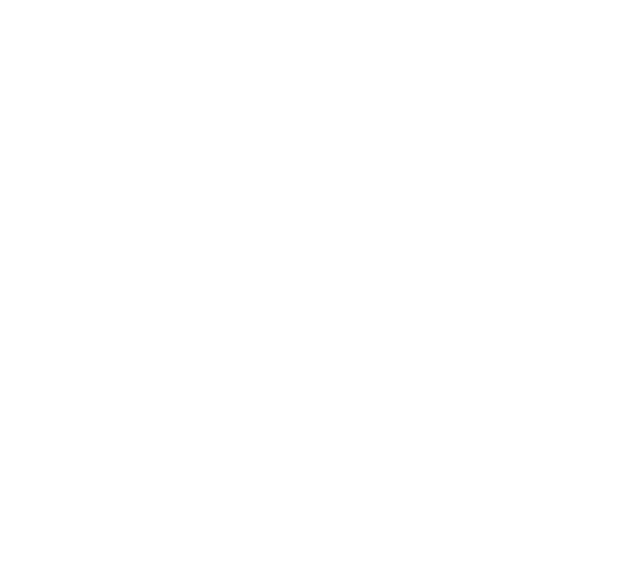
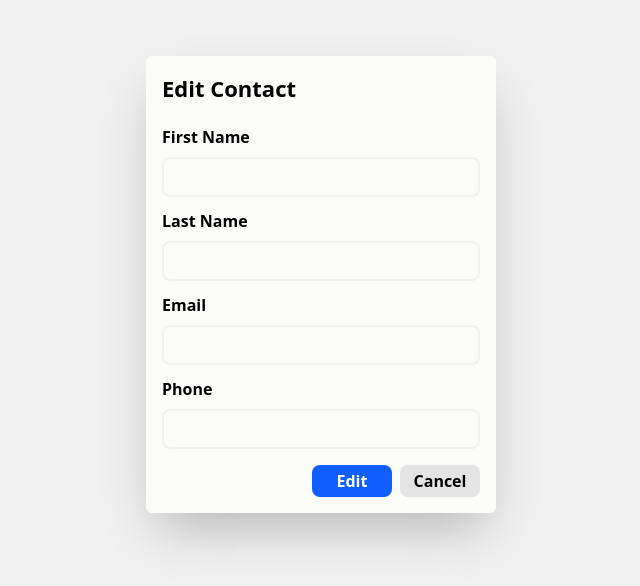
Before and after one commit to HosseinGhiyasi2003/contact-app, a React (Vite) app: page /edit-contact in a window 1280 px wide. Before the commit this address had no page. Shown: the top 586 px of the page, without its empty margins (319-959 px from the left). Built offline with nearby package versions, Linux system fonts and the light colour scheme.

Commit message:
completed: ui project

```diff
--- /dev/null
+++ b/src/components/ContactItem.jsx
@@ -0,0 +1,15 @@
+function ContactItem() {
+  return (
+    <tr className="text-left border-t-2 border-[#f2f2f3]">
+      <td className="pl-2 w-[150px] pt-2 pb-2">hossein ghiyasi</td>
+      <td className="w-[200px] pl-4 pt-2 pb-2">hosseinghiyasi2020</td>
+      <td className="pl-15 pt-2 pb-2">
+        <button className="bg-secondary w-20 py-1 rounded-lg text-white hover:bg-[#ed5252da] cursor-pointer">
+          Delete
+        </button>
+      </td>
+    </tr>
+  );
+}
+
+export default ContactItem;
--- /dev/null
+++ b/src/components/ContactsList.jsx
@@ -0,0 +1,38 @@
+import { Link } from "react-router-dom";
+import SearchBox from "./SearchBox";
+import ContactItem from "./ContactItem";
+
+function ContactsList() {
+  return (
+    <section className="bg-[#fbfbfa] max-w-[500px] p-3 rounded-md shadow-2xl mt-14 mx-3">
+      <div className="flex justify-between">
+        <h2 className="text-[22px] font-semibold">Contact List</h2>
+        <Link
+          to="/add-contact"
+          className="bg-primary text-white flex justify-center items-center font-semibold py-2 px-3 rounded-lg cursor-pointer hover:bg-[#0e7dfdd0] transition-colors"
+        >
+          Add Contact
+        </Link>
+      </div>
+      <div className="mt-3">
+        <SearchBox />
+      </div>
+      <div className="max-h-80 overflow-y-auto">
+        <table className="w-full mx-auto mt-4">
+          <thead>
+            <tr className="text-left">
+              <th className="pb-2 pl-2">Name</th>
+              <th className="pb-2 pl-4">Email</th>
+              <th className="pb-2 pl-15">Action</th>
+            </tr>
+          </thead>
+          <tbody>
+            <ContactItem />
+          </tbody>
+        </table>
+      </div>
+    </section>
+  );
+}
+
+export default ContactsList;
--- /dev/null
+++ b/src/components/SearchBox.jsx
@@ -0,0 +1,5 @@
+function SearchBox() {
+  return <input type="text" placeholder="Search" className="w-full outline-0 border-2 border-[#f2f2f3] rounded-lg py-1.5 px-3" />;
+}
+
+export default SearchBox;
--- a/src/index.css
+++ b/src/index.css
@@ -1,6 +1,13 @@
 @import "tailwindcss";
 
 @theme {
-  --primary-color: #0e5ffd;
-  --secondary-color: #ed5252;
+  --color-primary: #0e5ffd;
+  --color-secondary: #ed5252;
 }
+
+body {
+  min-height: 100vh;
+  display: flex;
+  justify-content: center;
+  background-color: #f1f1f1;
+}
--- /dev/null
+++ b/src/pages/AddContactPage.jsx
@@ -0,0 +1,59 @@
+import { Link } from "react-router-dom";
+
+
+function AddContactPage() {
+
+  return (
+    <div className="w-[350px] bg-[#fbfbfa] rounded-md shadow-2xl p-4 mt-14">
+      <h3 className="text-[22px] font-semibold">Add Contact</h3>
+      <form className="mt-5">
+        <div className="flex flex-col mb-3">
+          <label htmlFor="first_name" className="font-semibold">
+            First Name
+          </label>
+          <input
+            type="text"
+            id="first_name"
+            className="outline-0 border-2 border-[#f2f2f3] rounded-lg mt-2 py-1.5 px-3"
+          />
+        </div>
+        <div className="flex flex-col mb-3">
+          <label htmlFor="first_name" className="font-semibold">
+            Last Name
+          </label>
+          <input
+            type="text"
+            id="last_name"
+            className="outline-0 border-2 border-[#f2f2f3] rounded-lg mt-2 py-1.5 px-3"
+          />
+        </div>
+        <div className="flex flex-col mb-3">
+          <label htmlFor="first_name" className="font-semibold">
+            Email
+          </label>
+          <input
+            type="text"
+            id="email"
+            className="outline-0 border-2 border-[#f2f2f3] rounded-lg mt-2 py-1.5 px-3"
+          />
+        </div>
+        <div className="flex flex-col mb-3">
+          <label htmlFor="first_name" className="font-semibold">
+            Phone
+          </label>
+          <input
+            type="number"
+            id="first_name"
+            className="outline-0 border-2 border-[#f2f2f3] rounded-lg mt-2 py-1.5 px-3"
+          />
+        </div>
+        <div className="flex justify-end gap-x-2 mt-4">
+          <button className="bg-primary w-20 py-1 flex justify-center rounded-lg font-semibold text-white cursor-pointer hover:bg-[#0e4efd]">Save</button>
+          <Link className="bg-[#e4e4e5] w-20 py-1 flex justify-center rounded-lg font-semibold cursor-pointer hover:bg-[#cdcdce]" to='/'>Cancel</Link>
+        </div>
+      </form>
+    </div>
+  );
+}
+
+export default AddContactPage;
--- /dev/null
+++ b/src/pages/ContactDetailsPage.jsx
@@ -0,0 +1,32 @@
+import { Link } from "react-router-dom";
+
+function ContactDetailsPage() {
+  return (
+    <div className="max-w-[500px] h-80 bg-[#fbfbfa] rounded-md shadow-2xl p-4 mt-14">
+      <h3 className="text-[22px] font-semibold">Contact Detail</h3>
+      <div className="flex items-start justify-between pt-6">
+        <div>
+          <h4 className="text-[18px] font-bold">Hossein Ghiyasi</h4>
+          <p className="font-medium pt-2.5">hosseinghiyasi2020@gmail.com</p>
+          <span className="font-medium pt-2.5 block">09338200581</span>
+        </div>
+        <div className="flex gap-x-2">
+          <Link
+            to="/"
+            className="bg-secondary block w-15 text-center text-white py-1 rounded-lg hover:bg-[#ed5252da] "
+          >
+            Back
+          </Link>
+          <Link
+            to="/edit-contact"
+            className="bg-primary block w-15 text-center text-white py-1 rounded-lg hover:bg-[#0e4efd]"
+          >
+            Edit
+          </Link>
+        </div>
+      </div>
+    </div>
+  );
+}
+
+export default ContactDetailsPage;
--- a/src/pages/ContactsPage.jsx
+++ b/src/pages/ContactsPage.jsx
@@ -1,6 +1,10 @@
+import ContactsList from "../components/ContactsList"
+
 function ContactsPage() {
   return (
-    <div>ContactsPage</div>
+    <>
+      <ContactsList/>
+    </>
   )
 }
 
--- /dev/null
+++ b/src/pages/EditContactPage.jsx
@@ -0,0 +1,57 @@
+import { Link } from "react-router-dom"
+
+function EditContactPage() {
+  return (
+    <div className="w-[350px] bg-[#fbfbfa] rounded-md shadow-2xl p-4 mt-14">
+      <h3 className="text-[22px] font-semibold">Edit Contact</h3>
+      <form className="mt-5">
+        <div className="flex flex-col mb-3">
+          <label htmlFor="first_name" className="font-semibold">
+            First Name
+          </label>
+          <input
+            type="text"
+            id="first_name"
+            className="outline-0 border-2 border-[#f2f2f3] rounded-lg mt-2 py-1.5 px-3"
+          />
+        </div>
+        <div className="flex flex-col mb-3">
+          <label htmlFor="first_name" className="font-semibold">
+            Last Name
+          </label>
+          <input
+            type="text"
+            id="last_name"
+            className="outline-0 border-2 border-[#f2f2f3] rounded-lg mt-2 py-1.5 px-3"
+          />
+        </div>
+        <div className="flex flex-col mb-3">
+          <label htmlFor="first_name" className="font-semibold">
+            Email
+          </label>
+          <input
+            type="text"
+            id="email"
+            className="outline-0 border-2 border-[#f2f2f3] rounded-lg mt-2 py-1.5 px-3"
+          />
+        </div>
+        <div className="flex flex-col mb-3">
+          <label htmlFor="first_name" className="font-semibold">
+            Phone
+          </label>
+          <input
+            type="number"
+            id="first_name"
+            className="outline-0 border-2 border-[#f2f2f3] rounded-lg mt-2 py-1.5 px-3"
+          />
+        </div>
+        <div className="flex justify-end gap-x-2 mt-4">
+          <button className="bg-primary w-20 py-1 flex justify-center rounded-lg font-semibold text-white cursor-pointer hover:bg-[#0e4efd]">Edit</button>
+          <Link className="bg-[#e4e4e5] w-20 py-1 flex justify-center rounded-lg font-semibold cursor-pointer hover:bg-[#cdcdce]" to='/'>Cancel</Link>
+        </div>
+      </form>
+    </div>
+  )
+}
+
+export default EditContactPage
```
Also changed, not shown: src/routes.jsx (+10 -4 lines).
